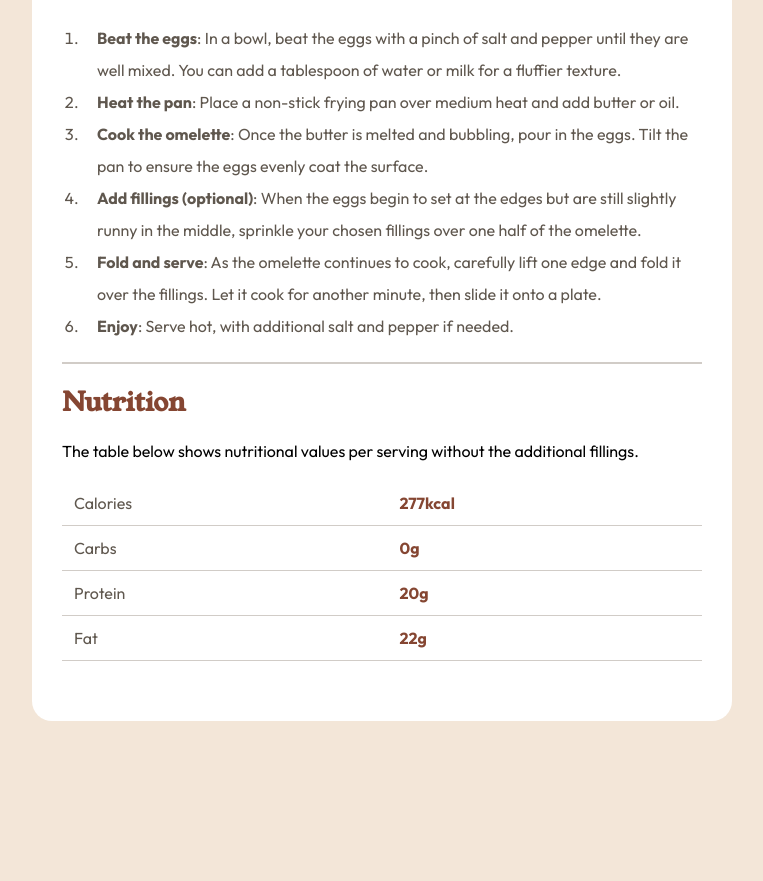
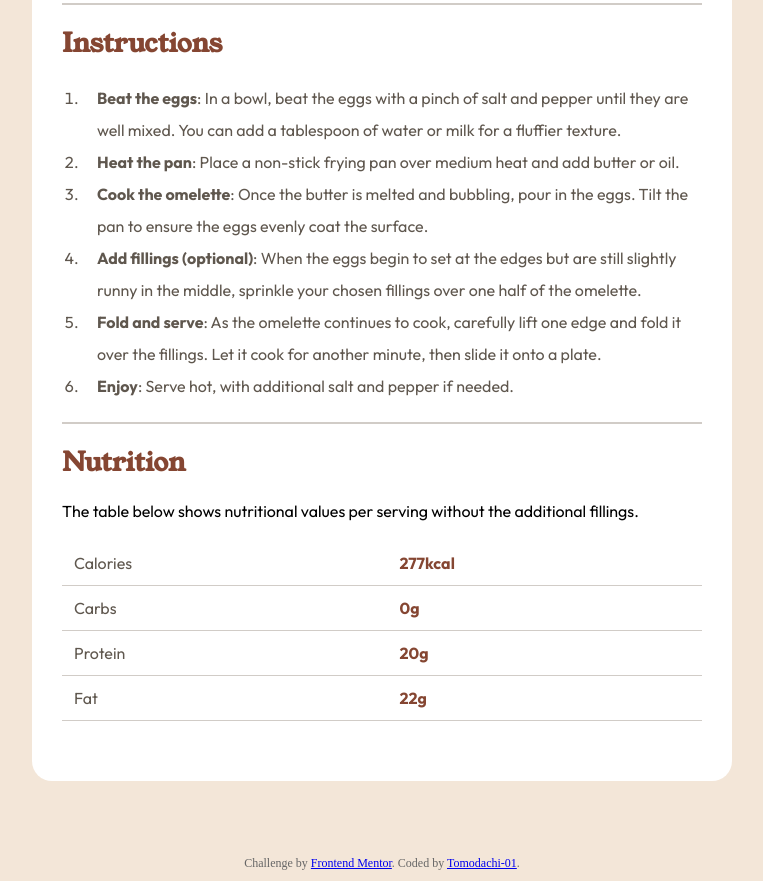
Before and after one commit to Tomodachi-01/Project-04, a plain HTML site: page index.html in a window 1280 px wide. Shown: the part 1085-1966 px from the top of the page, without its empty margins (258-1021 px from the left). Before the commit the page ends 1846 px from the top, so only its background shows below. Drawn offline with Linux system fonts and the light colour scheme.

Commit message:
Add files via upload

```diff
--- a/index.html
+++ b/index.html
@@ -81,5 +81,9 @@
                 </table>
         </section>
     </main>
+    <div class="attribution">
+        Challenge by <a href="https://www.frontendmentor.io?ref=challenge" target="_blank">Frontend Mentor</a>.
+        Coded by <a href="\https://www.frontendmentor.io/profile/Tomodachi-01">Tomodachi-01</a>.
+    </div>
 </body>
 </html>
--- a/style.css
+++ b/style.css
@@ -10,12 +10,13 @@ body {
     display: flex;
     justify-content: center;
     align-items: center;
+    position: relative;
     background-color:  hsl(30, 54%, 90%);
 }
 
 .container{
     max-width: 700px;
-    margin: 40px auto;
+    margin: 100px auto;
     padding: 30px;
     border-radius: 20px;
     background-color: white;
@@ -23,10 +24,12 @@ body {
 
 h1 , h2{
     font-family: 'Young Serif' , sans-serif;
+    font-weight: 600;
 }
 
 p , ul , ol{
     font-family: 'Outfit' , sans-serif;
+    font-weight: 400;
 }
 
 figure img{
@@ -163,6 +166,15 @@ td{
     font-weight: bold;
 }
 
+.attribution {
+    position: absolute;
+    bottom: 10px;
+    width: 100%;
+    text-align: center;
+    font-size: 12px;
+    color: #666;
+}
+
 @media (max-width: 375px) {
 .container {
     max-width: 90%;
```
